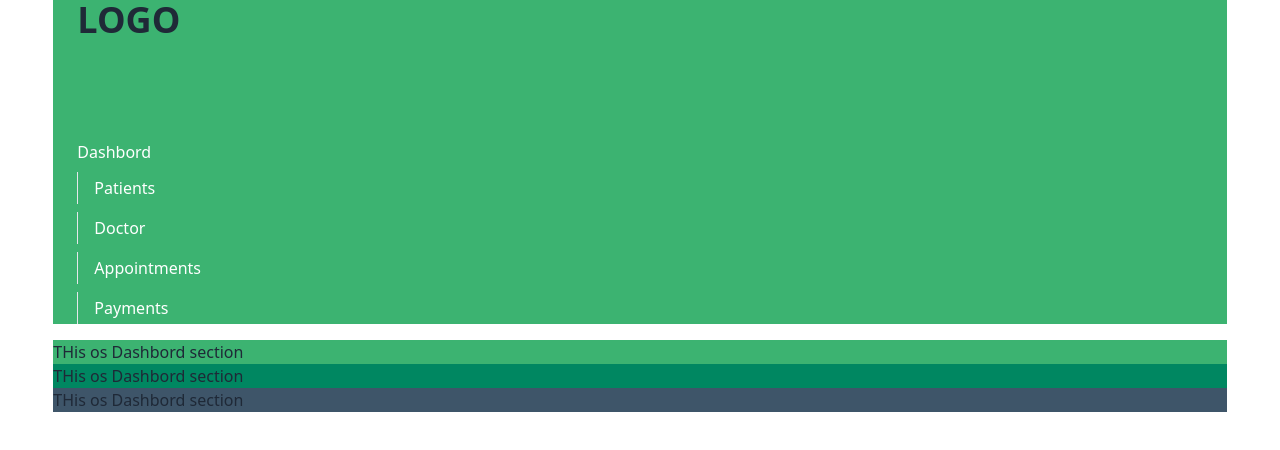
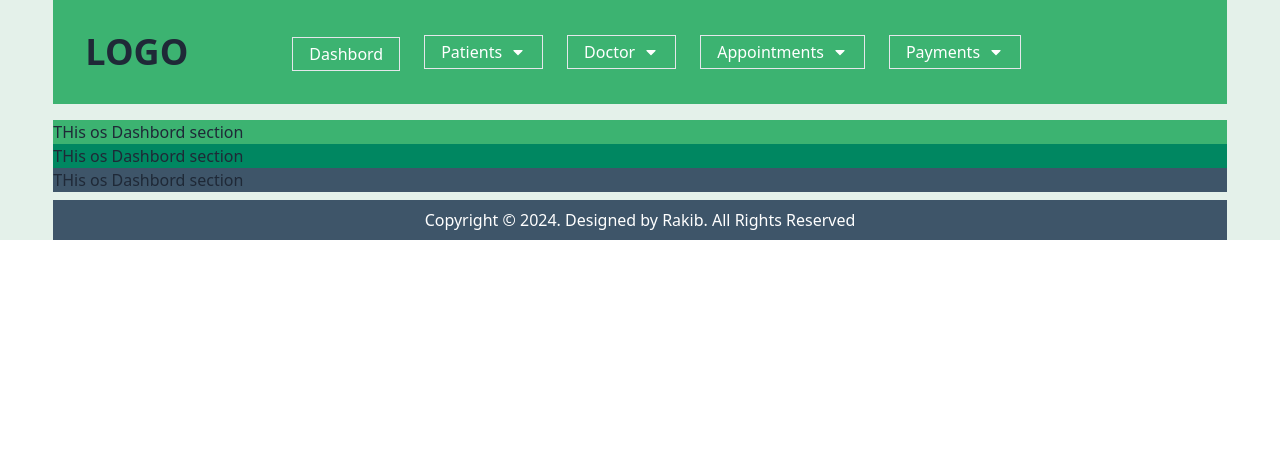
Before and after one commit to 0rakib0/Hospital-Management-Client, a React (Vite) app: page / in a window 1280 px wide. Shown: the top 450 px of the page. Built offline with nearby package versions, Linux system fonts and the light colour scheme.

Commit message:
nave bar redeign and responsive issue solv

```diff
--- a/src/App.css
+++ b/src/App.css
@@ -0,0 +1,3 @@
+body {
+    background-color: rgb(228, 241, 234);
+}
--- a/src/Roots/Roots.jsx
+++ b/src/Roots/Roots.jsx
@@ -1,11 +1,13 @@
 import { Outlet } from "react-router-dom"
 import NavBar from "../Shared/NavBar/Navbar"
+import Footer from "../Shared/Footer/Footer"
 
 const Root = () =>{
     return (
         <div className="md:w-11/12 mx-auto">
             <NavBar></NavBar>
             <Outlet></Outlet>
+            <Footer></Footer>
         </div>
     )
 }
--- /dev/null
+++ b/src/Shared/Footer/Footer.jsx
@@ -0,0 +1,9 @@
+const Footer = () =>{
+    return (
+        <div>
+            <p className="bg-ThirthColor p-2 text-white text-center mt-2">Copyright &#xA9; 2024. Designed by Rakib. All Rights Reserved</p>
+        </div>
+    )
+}
+
+export default Footer
--- a/src/Shared/NavBar/Dropdownstack.jsx
+++ b/src/Shared/NavBar/Dropdownstack.jsx
@@ -1,22 +1,20 @@
 import { useState } from "react"
-import { FaAngleDown, FaAngleUp, FaCaretDown, FaCaretUp } from "react-icons/fa";
+import {FaCaretDown, FaCaretUp } from "react-icons/fa";
 
 const DropDownStack = ({parentItem, ChildItems}) =>{
-    console.log(ChildItems)
-
     const [isDropdownVisible, setVisible] = useState(false)
 
     return (
-        <div className="" onMouseEnter={() => setVisible(true)} onMouseLeave={() => setVisible(false)}>
-            <div className="flex  lg:items-center gap-2 text-white lg:border-l  -lg py-1 px-4">
+        <div className="" onClick={() => setVisible(!isDropdownVisible)} onMouseLeave={()=>setVisible(false)}>
+            <div className=" lg:flex lg:items-center gap-2 text-white border   py-1 px-4">
                 {parentItem}
-
-            </div>
+                {isDropdownVisible? <FaCaretUp className="lg:inline hidden"></FaCaretUp>: <FaCaretDown className="lg:inline hidden"></FaCaretDown>}
             {isDropdownVisible && (
-                <ul className="absolute lg:top-12 top-0 lg:left-0 left-12 bg-primaryColor text-white py-2 w-[9rem] px-6">
+                <ul className="lg:absolute top-[2.2rem] lg:bg-primaryColor bg-secondaryColor m-2 lg:m-0 rounded-md text-white py-2 px-8">
                     {ChildItems}
                 </ul>
             )}
+            </div>
         </div>
     )
 }
--- a/src/Shared/NavBar/Navbar.jsx
+++ b/src/Shared/NavBar/Navbar.jsx
@@ -21,26 +21,32 @@ const NavBar = () => {
 
     const ApointmentChilditemss =
         <>
-            <li className="hover:"><Link>Add Doctor</Link></li>
-            <li className="hover:text-white"><Link>All Doctor</Link></li>
-            <li className="hover:text-white"><Link>Doctor Details</Link></li>
-            <li className="hover:text-white"><Link>Edit Doctor</Link></li>
+            <li className="hover:"><Link>Add Apointment</Link></li>
+            <li className="hover:text-white"><Link>All Appointment</Link></li>
+            <li className="hover:text-white"><Link>Appointment Details</Link></li>
+            <li className="hover:text-white"><Link>Edit Appointment</Link></li>
+        </>
+
+    const PaymentChilditemss =
+        <>
+            <li className="hover:"><Link>Add Payment</Link></li>
+            <li className="hover:text-white"><Link>Payment Report</Link></li>
         </>
 
 
     return (
-        <div className="bg-primaryColor mb-4 flex flex-row flex-col md:gap-24 px-6">
+        <div className="bg-primaryColor mb-4 flex lg:items-center lg:flex-row flex-col lg:gap-24 px-6 lg:py-6 pb-6">
 
-            <div>
+            <div className="mb-3 lg:mb-0 p-2">
                 <h4 className="text-4xl font-bold">LOGO</h4>
             </div>
             <div>
-                <ul className="flex items flex-col lg:justify-center  relative gap-2">
-                    <li className="md:mt-1 text-white"><Link>Dashbord</Link></li>
+                <ul className="flex lg:items-center lg:flex-row flex-col lg:justify-center  relative gap-y-2 gap-x-6">
+                    <li className="md:mt-1 text-white border py-1 px-4"><Link>Dashbord</Link></li>
                     <DropDownStack parentItem="Patients" ChildItems={PatientChilditemss}></DropDownStack>
                     <DropDownStack parentItem="Doctor" ChildItems={DoctorChilditemss}></DropDownStack>
                     <DropDownStack parentItem="Appointments" ChildItems={ApointmentChilditemss}></DropDownStack>
-                    <DropDownStack parentItem="Payments" ChildItems={ApointmentChilditemss}></DropDownStack>
+                    <DropDownStack parentItem="Payments" ChildItems={PaymentChilditemss}></DropDownStack>
 
                 </ul>
             </div>
--- a/src/main.jsx
+++ b/src/main.jsx
@@ -9,6 +9,8 @@ import router from './Routs/Routs.jsx';
 
 ReactDOM.createRoot(document.getElementById('root')).render(
   <React.StrictMode>
-    <RouterProvider router={router} />
+    <div className='bg-[#e4f1eafa]'>
+      <RouterProvider router={router} />
+    </div>
   </React.StrictMode>,
 )
```
